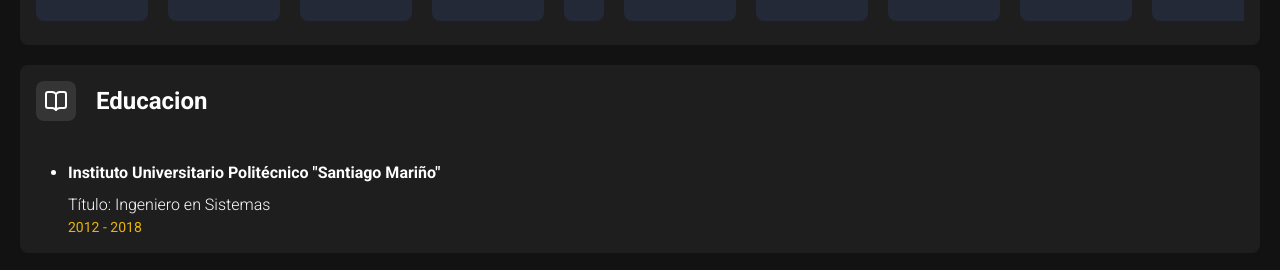
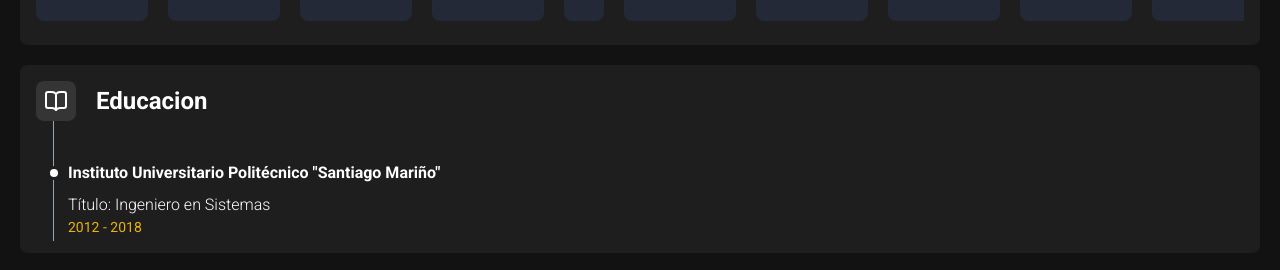
Before and after one commit to macnemoto/my-portfolio-mjp, a React (Vite) app: page / in a window 1280 px wide. Shown: the part 1445-1715 px from the top of the page. Built offline with nearby package versions, Linux system fonts and the light colour scheme.

Commit message:
add timeline

```diff
--- a/src/components/ResumeCardItem.tsx
+++ b/src/components/ResumeCardItem.tsx
@@ -2,16 +2,19 @@
 
 function ResumeCardItem() {
     return (
-        <div className="bg-primary-color p-4 rounded-lg ">
+        <div className="bg-primary-color p-4 rounded-lg relative">
+            <div className="w-[0.10rem] h-40 bg-slate-400 absolute left-[2.05rem] z-0">
+            </div>
+            <div className="w-3.5 h-3.5 bg-white rounded-full border-[3.5px] border-primary-color absolute left-[1.7rem] top-[6.3rem] z-20"></div>
             <section className="flex flex-row items-center gap-5 mb-10">
-                <div className=" bg-secondary-color p-2 rounded-lg">
+                <div className=" bg-secondary-color p-2 rounded-lg z-20">
                     <BookOpen />
                 </div>
                 <p className="text-2xl font-bold">Educacion</p>
             </section>
-            <ul className="list-disc ml-8">
+            <ul className="list-disc ml-8 z-10">
                 <li>
-                    <h2 className="font-bold mb-2">Instituto Universitario Politécnico "Santiago Mariño"</h2>
+                    <h2 className="font-bold mb-2 ml">Instituto Universitario Politécnico "Santiago Mariño"</h2>
                     <p className="font-light">Título: Ingeniero en Sistemas</p>
                     <p className="text-yellow-500 text-sm">2012 - 2018</p>
                 </li>
```
